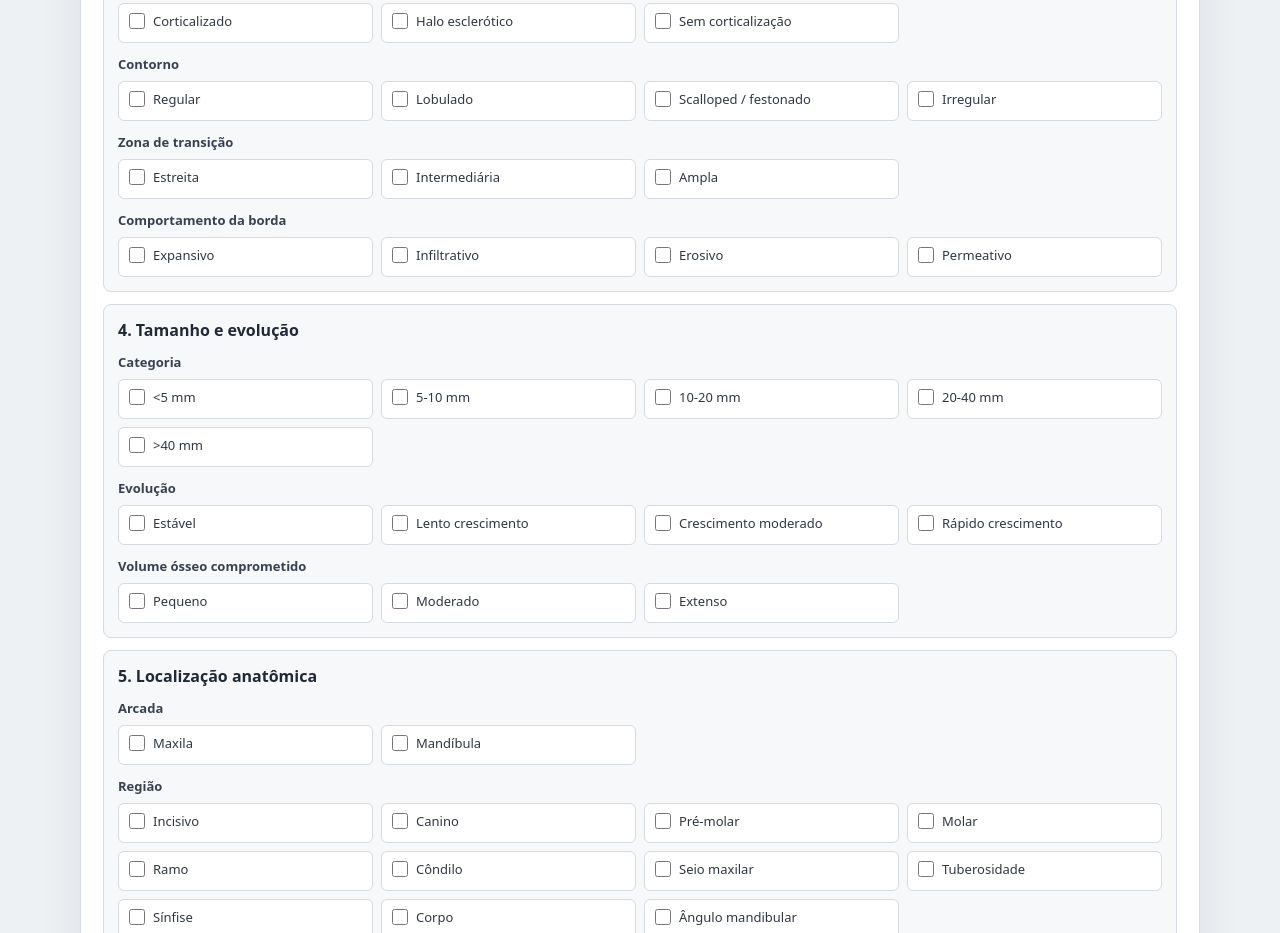
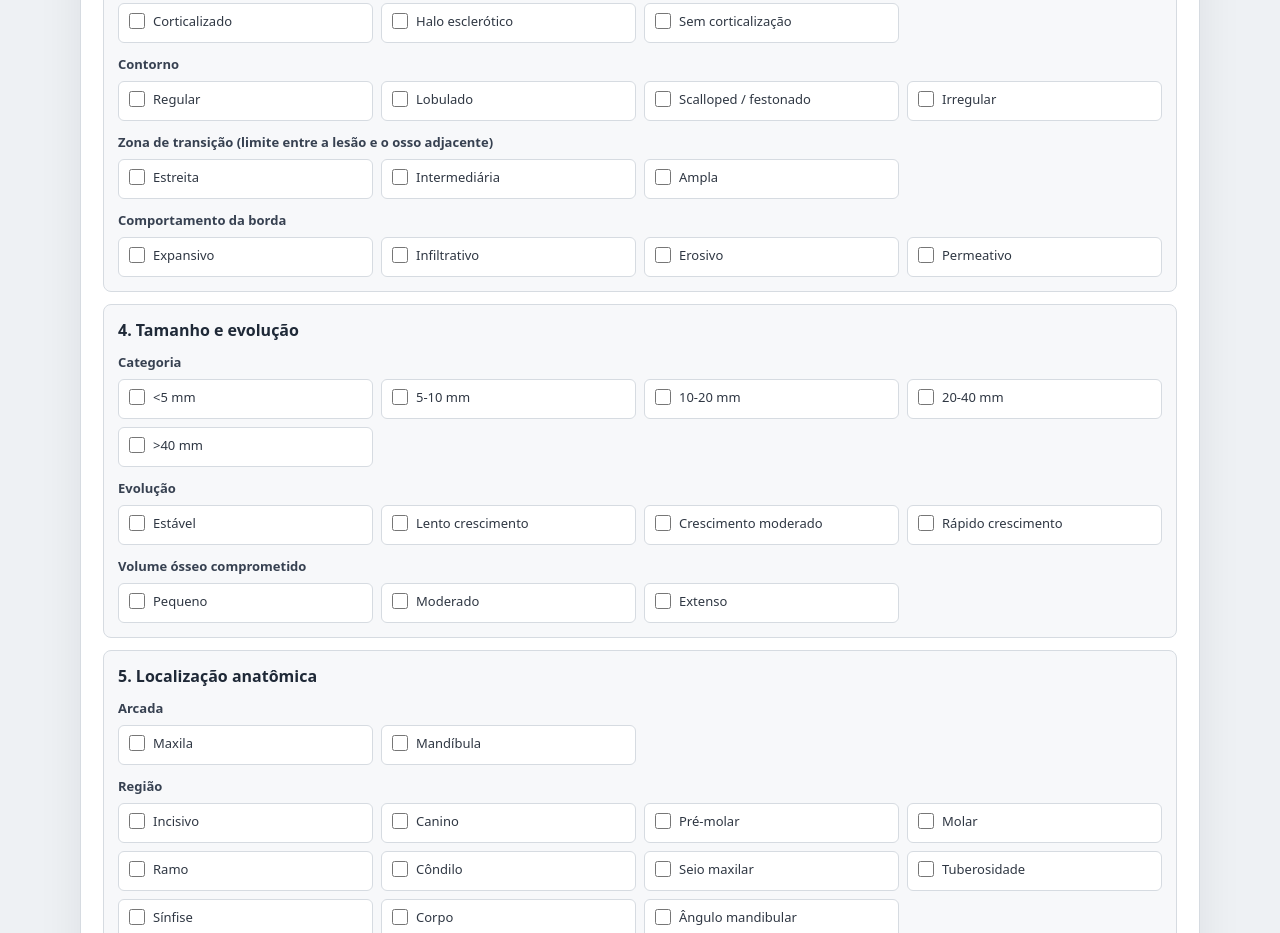
Before and after one commit to labodontodigitalufpb-png/diagnosticoromaxilofacialIA, a website: page www/index.html in a window 1280 px wide. Shown: the part 2314-3247 px from the top of the page. Drawn offline with Linux system fonts and the light colour scheme.

Commit message:
Explain transition zone label

```diff
--- a/www/index.html
+++ b/www/index.html
@@ -460,7 +460,7 @@
         </div>
 
         <div class="subgroup">
-          <span class="subgroupTitle">Zona de transição</span>
+          <span class="subgroupTitle">Zona de transição (limite entre a lesão e o osso adjacente)</span>
           <div class="checkGrid">
             <label class="checkItem"><input type="checkbox" data-group="zona de transição" value="zona de transição estreita">Estreita</label>
             <label class="checkItem"><input type="checkbox" data-group="zona de transição" value="zona de transição intermediária">Intermediária</label>
```
